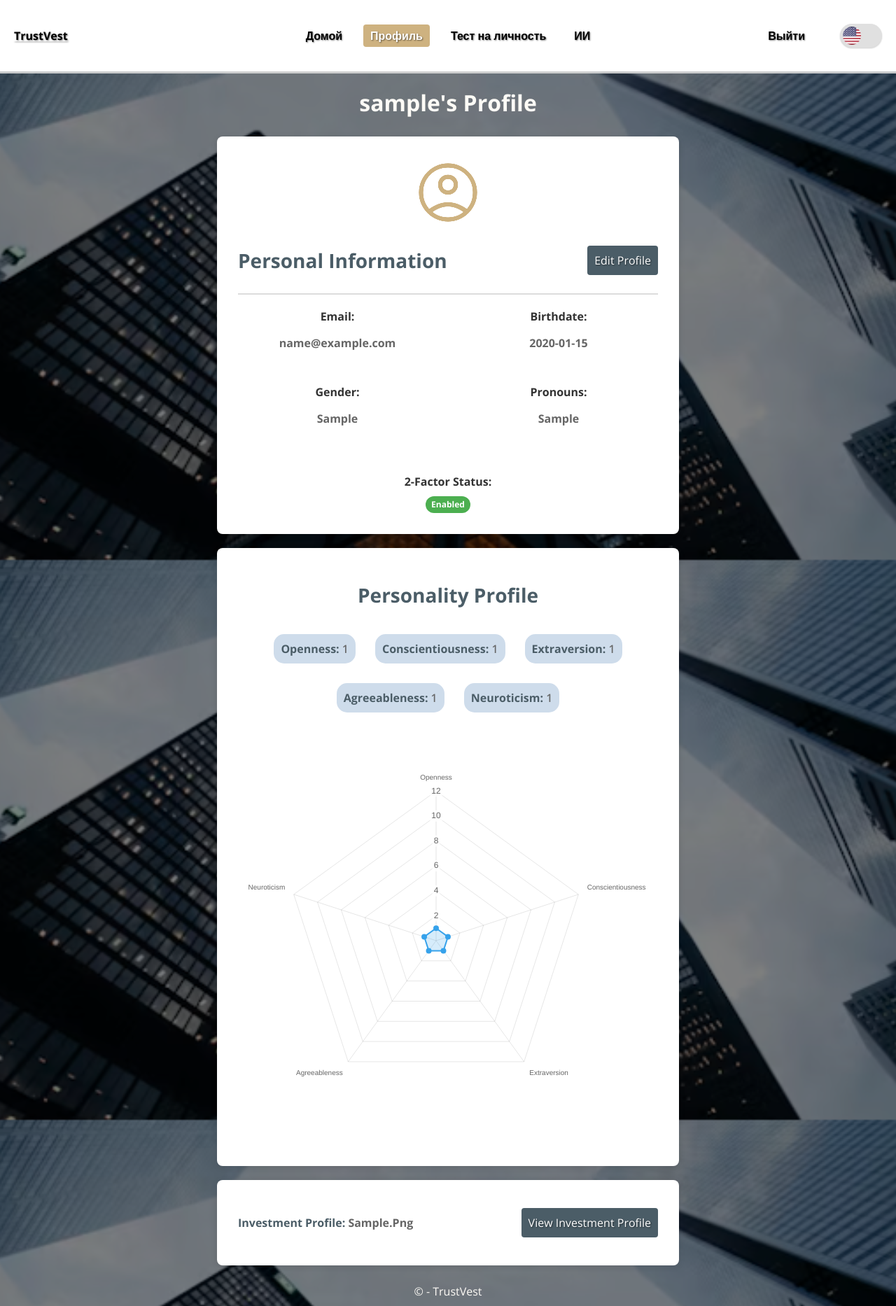
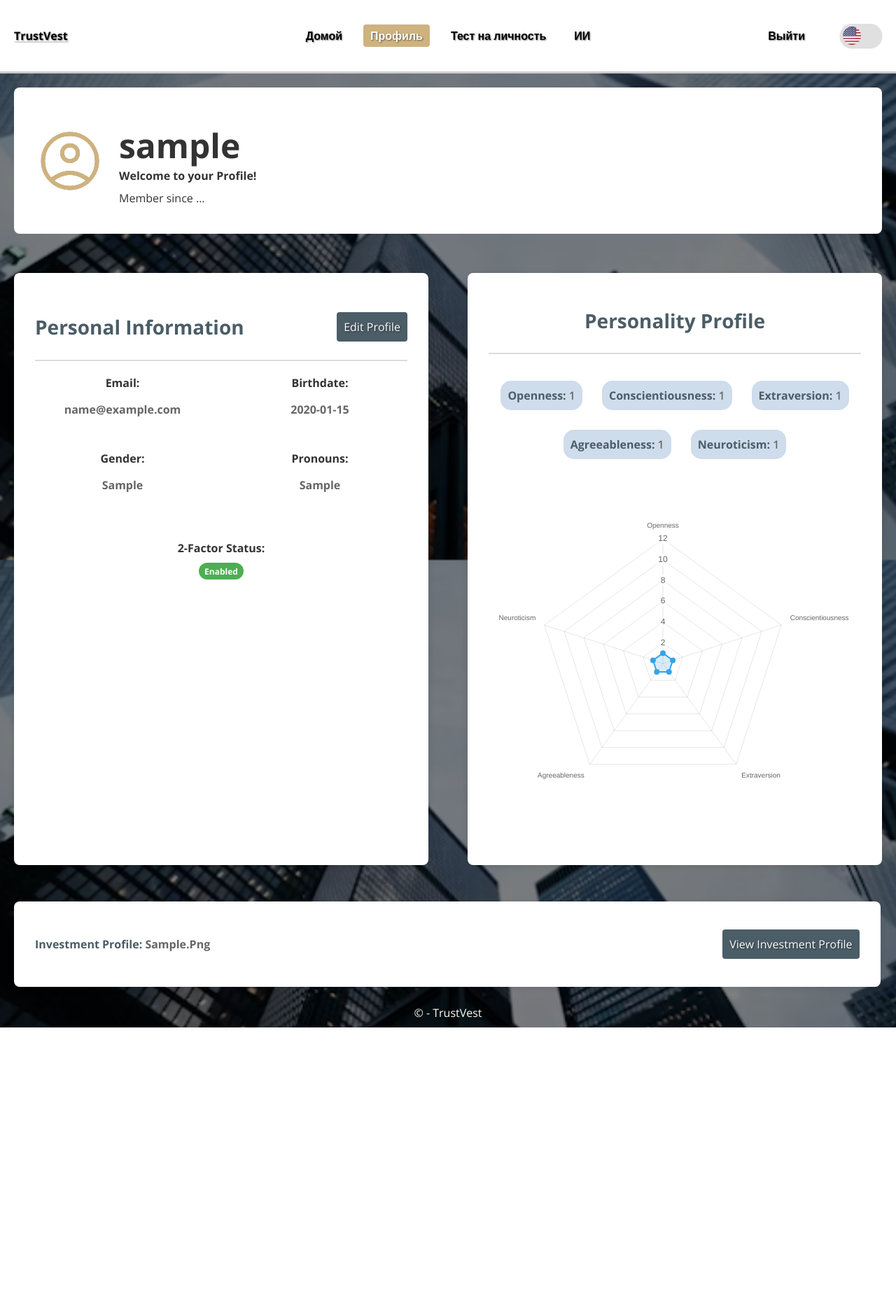
Before and after one commit to OsvaldoTA1/AFRL-Project-UI-Redesign, a Flask app: page /profile in a window 1280 px wide. Shown: the whole page at 70% size. After the commit the page ends 1468 px from the top, so only its background shows below. Run offline with Flask 3, Linux system fonts and the light colour scheme; a user stored in the database is signed in; tables that the repository leaves empty hold one stand-in row (values such as "Sample post"); some libraries are stand-ins or nearby versions.

Commit message:
New ui for Profile Page, unfinished

```diff
--- a/app/static/css/styles.css
+++ b/app/static/css/styles.css
@@ -613,31 +613,55 @@
 }
 
 /* Profile Styles */
+.profile-page-container-grid {
+    display: grid;
+    grid-template-columns: 1fr 1fr;
+    grid-template-rows: auto;
+    gap: 1rem;
+}
 .profile-header,
 .profile-info-container,
 .profile-traits,
 .investment-profile-container {
-    opacity: 0;
-    transform: translateY(-50px);
     animation: slideInTop 0.5s ease-out forwards;
 }
 
 .profile-header {
+    display: flex;
+    align-content: center;
     animation-delay: 0.1s;
+    grid-column: 1 / 3; /* Span across both columns */
+    background-color: var(--color-background-light);
+    padding: var(--spacing-large);
+    margin: var(--spacing-medium);
+    border-radius: var(--border-radius-medium);
 }
 
 .profile-header h2 {
+    display: inline-block;
     text-align: center;
     font-size: var(--font-size-xxlarge);
-    color: var(--color-text-light);
+    color: var(--color-text);
     margin-top: var(--spacing-medium);
+    margin-bottom: 0;
+    font-size: 48px;
 }
 
-.profile-info-container, .profile-traits, .investment-profile-container {
+.profile-header p {
+    margin-top: var(--spacing-small);
+    margin-bottom: var(--spacing-small);
+}
+
+.profile-header-text {
+    padding-left: var(--spacing-medium);
+
+}
+
+.profile-info-container, .profile-traits {
     padding: var(--spacing-large);
     background-color: var(--color-background-light);
     border-radius: var(--border-radius-medium);
-    margin: var(--spacing-medium) auto;
+    margin: var(--spacing-medium);
     box-shadow: 0 2px 10px var(--color-shadow);
     max-width: 600px;
 }
@@ -672,12 +696,14 @@
     text-align: center;
     position: relative;
     animation-delay: 0.2s;
+    grid-column: 1 / 2; /* Span across the first column */
 }
 
 .profile-icon {
     width: 100px;
     height: 100px;
-    justify-content: center;
+    justify-self: center;
+    align-self: center;
 }
 
 .header-button-wrapper {
@@ -770,6 +796,7 @@
     gap: 0.5rem;
     justify-content: center;
     animation-delay: 0.3s;
+    grid-column: 2 / 3; /* Span across the second column */
 }
 
 .profile-traits p {
@@ -790,12 +817,15 @@
     display: grid;
     grid-template-columns: 1fr auto;
     gap: 20px;
+    padding: var(--spacing-large);
+    background-color: var(--color-background-light);
+    border-radius: var(--border-radius-medium);
+    margin: 1rem var(--spacing-medium);
+    box-shadow: 0 2px 10px var(--color-shadow);
     align-items: center;
-    width: 100%;
-    margin-top: 1rem;
-    margin-bottom: 1rem;
-    position: relative;
+    width: 92%;
     animation-delay: 0.4s;
+    grid-column: 1 / 3; /* Span across both columns */
 }
 
 /* Styled Horizontal Rules */
--- a/app/templates/profile.html
+++ b/app/templates/profile.html
@@ -3,18 +3,26 @@
 {{ user.username }}'s Profile | TrustVest
 {% endblock %}
 {% block body %}
+<!-- ERRORS WILL APPEAR BUT THIS IS JUST JINJA TRYING TO PRERENDER SOME STUFF.
+    EVERYTHING WILL WORK FINE WHEN RENDERED BY FLASK -->
 <style>
     /* Added to override background image default from base.html */
     body {
         background-image: linear-gradient(rgba(0, 0, 0, 0.5), rgba(0, 0, 0, 0.5)), url("{{ url_for('static', filename='img/header_background.png') }}");
         background-size: cover !important;
+        overflow-x: auto !important;
     }
 </style>
+<div class="profile-page-container-grid">
     <div class="profile-header">
-    <h2>{{ user.username }}'s Profile</h2>
+        <img class="profile-icon" src="{{ url_for('static', filename='img/account_circle_icon.png') }}" alt="Profile Icon">
+        <div class="profile-header-text">
+            <h2>{{ user.username }}</h2>
+            <p style="font-weight: 700; margin-top: 0;">Welcome to your Profile!</p>
+            <p>Member since ...</p>
+        </div>
     </div>
     <div class="profile-info-container">
-    <img class="profile-icon" src="{{ url_for('static', filename='img/account_circle_icon.png') }}" alt="Profile Icon">
         <div class="header-button-wrapper">
             <h1 class="profile-info-header">Personal Information</h1>
             {% if user == current_user %}
@@ -53,6 +61,7 @@
 
     <div class="profile-traits">
         <h1 class="profile-traits-header">Personality Profile</h1>
+        <hr class="profile-info-divider">
         <p><strong>Openness:</strong> {{ user.openness }}</p>
         <p><strong>Conscientiousness:</strong> {{ user.conscientiousness }}</p>
         <p><strong>Extraversion:</strong> {{ user.extraversion }}</p>
@@ -81,6 +90,7 @@
                 <a class="btn btn-info" href="{{ url_for(user.investment_profile) }}">View Investment Profile</a>
             </div>
         {% endif %}
+    </div>
 </div>
 
 <script src="https://cdn.jsdelivr.net/npm/chart.js"></script>
```
Lines whose indentation alone changed are shown as unchanged.
